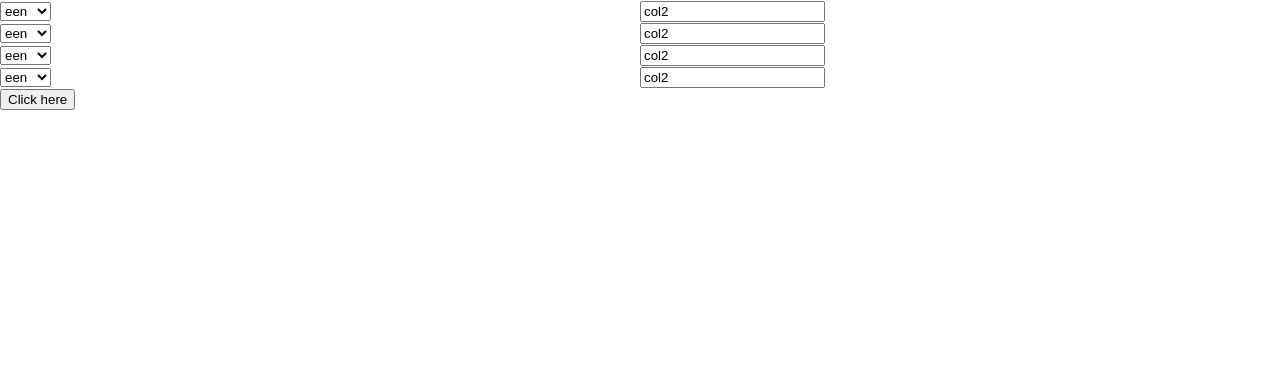
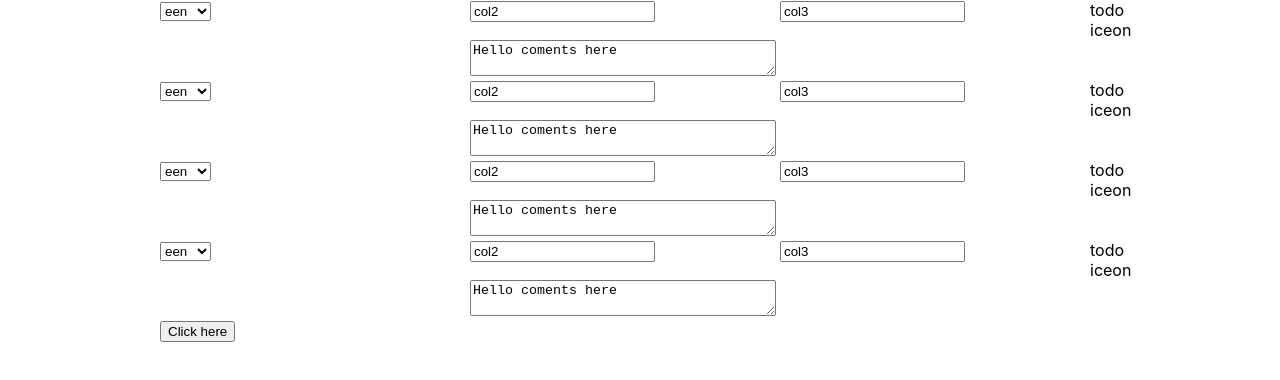
Before and after one commit to dimitri-a/grid_template_new, a React (Create React App) app: page / in a window 1280 px wide. Shown: the top 380 px of the page. Built offline with nearby package versions, Linux system fonts and the light colour scheme.

Commit message:
textarea aligned

```diff
--- /dev/null
+++ b/src/App.css
@@ -0,0 +1,8 @@
+body {
+    margin: 0 auto;
+    max-width: 75%;
+}
+
+textarea{
+    width: 300px;
+  }
--- a/src/App.js
+++ b/src/App.js
@@ -1,6 +1,6 @@
 import React, { Component } from 'react';
 import logo from './logo.svg';
-//import './App.css';
+import './App.css';
 import RowComponent from './RowComponent';
 
 class App extends Component {
--- a/src/RowComponent.js
+++ b/src/RowComponent.js
@@ -13,8 +13,9 @@ import styled from 'styled-components'
 
 const Wrapper = styled.div`
 display:grid
-grid-template-columns: 1fr 1fr;
-
+grid-template-columns: 1fr 1fr 1fr 30px;
+grid-template-rows: auto auto auto;
+justify-items: start;
 
 `
 
@@ -25,6 +26,15 @@ grid-column: 1/2;
 const Column2 = styled.div`
 grid-column: 2/3;
 `
+
+
+const Column3 = styled.div`
+grid-column: 3/4;
+`
+const Column4 = styled.div`
+grid-column: 4/5;
+`
+
 
 
 // const Column2 = styled.div`
@@ -39,10 +49,11 @@ grid-column: 2/3;
 //     grid-row:row;
 // `
 
-// const ColumnSpan2 = styled.div`
-//     grid-column: 2/4;
-//     grid-row: row 2 ;
-// `
+const ColumnSpan2 = styled.div`
+    grid-column: 2/4;
+    grid-row: row 2 ;
+
+`
 
 const RowComponent = ({ itemNr }) =>
     (<Wrapper>
@@ -53,11 +64,13 @@ const RowComponent = ({ itemNr }) =>
             </select>
         </Column1>
     <Column2><input type="text" value="col2"></input> </Column2>
+    <Column3><input type="text" value="col3"></input> </Column3>
+    <Column4>todo iceon </Column4>
 
         {/*<Column3><input type="text" value="col3"></input></Column3> */}
         {/* <Column4>ICON todo</Column4> */}
 
-        {/* <ColumnSpan2> <textarea>Hello coments here</textarea></ColumnSpan2> */}
+        <ColumnSpan2> <textarea>Hello coments here</textarea></ColumnSpan2>
     </Wrapper>)
 
 export default RowComponent
```
